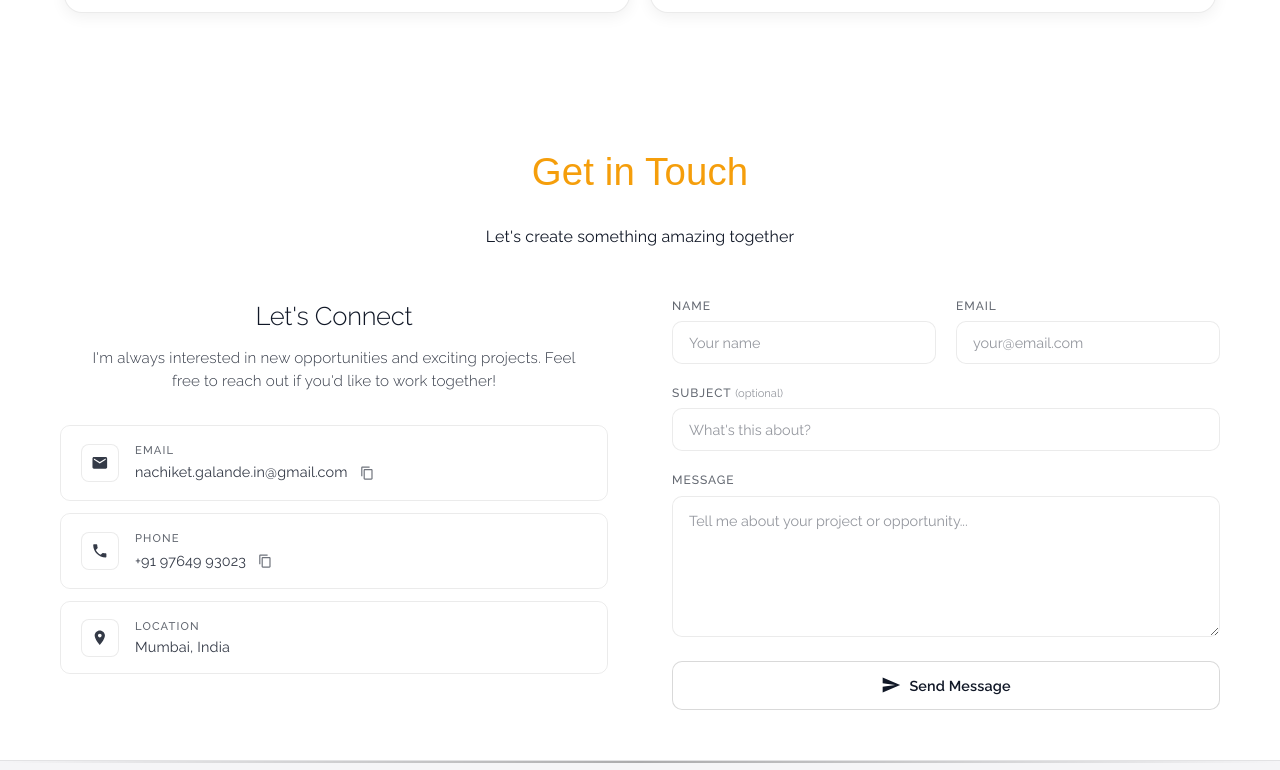
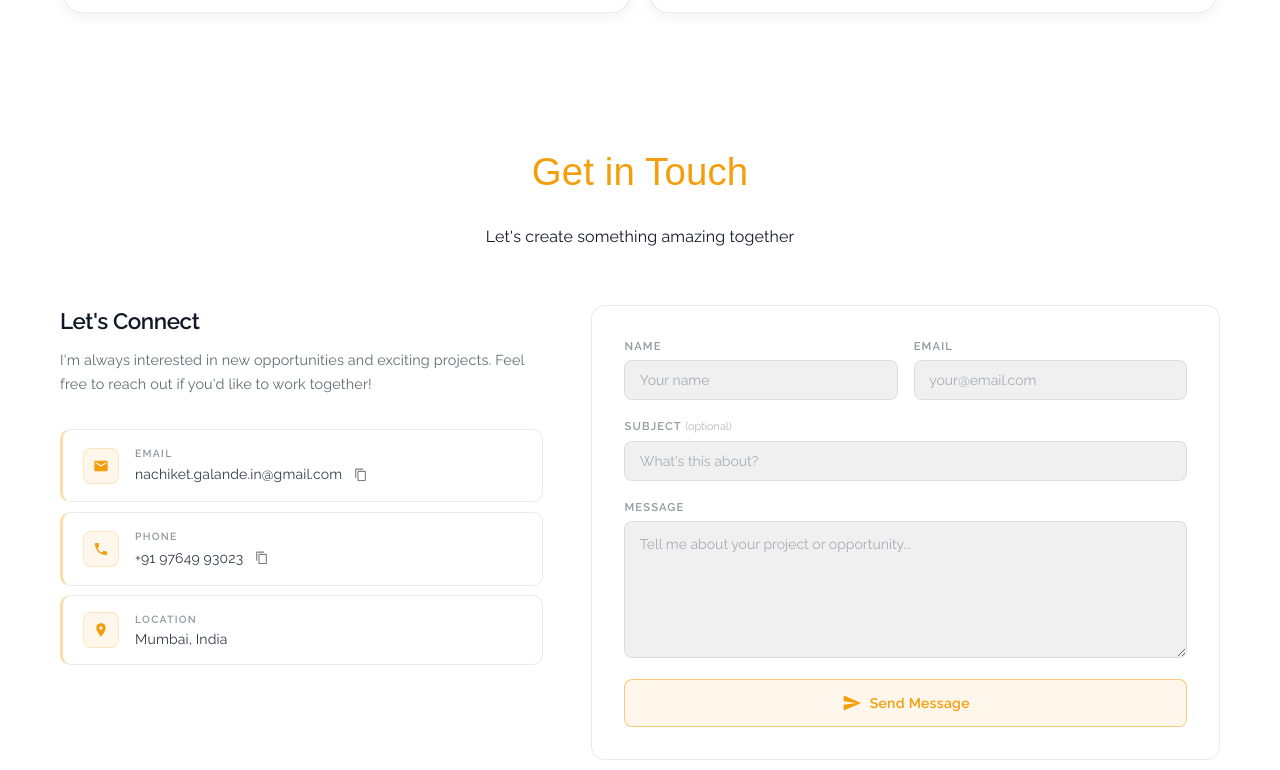
Before and after one commit to nachiketgalande1609/React-Portfolio, a React (Vite) app: page / in a window 1280 px wide. Shown: the part 9490-10260 px from the top of the page. Built offline with nearby package versions, Linux system fonts and the light colour scheme; no server answers; a web font is replaced by a local one.

Commit message:
Contact UI fix

```diff
--- a/src/pages/Contact/Contact.css
+++ b/src/pages/Contact/Contact.css
@@ -1,25 +1,14 @@
-/* Contact Section - Modern Minimal Black & White Design */
+/* Contact Section */
 .contact-section {
     color: var(--text-primary);
     position: relative;
     overflow: hidden;
-    padding: 3rem 0;
-}
-
-.contact-section::before {
-    content: "";
-    position: absolute;
-    top: 0;
-    left: 0;
-    right: 0;
-    height: 1px;
-    background: linear-gradient(90deg, transparent 0%, var(--text-primary) 50%, transparent 100%);
-    opacity: 0.1;
+    padding: 3rem 0 6rem;
 }
 
 .contact-header {
     text-align: center;
-    margin-bottom: 3rem;
+    margin-bottom: 3.5rem;
 }
 
 .header-decoration {
@@ -35,11 +24,12 @@
 
 .contact-content {
     display: grid;
-    grid-template-columns: 1fr 1fr;
-    gap: 4rem;
+    grid-template-columns: 1fr 1.3fr;
+    gap: 3rem;
     align-items: start;
 }
 
+/* ── Left Info Panel ── */
 .contact-info {
     display: flex;
     flex-direction: column;
@@ -50,40 +40,37 @@
     opacity: 0;
     transform: translateX(-30px);
     transition: all 0.6s cubic-bezier(0.215, 0.61, 0.355, 1) 0.2s;
-    text-align: center;
-    max-width: 500px;
-    margin: 0 auto;
 }
 
 .contact-title {
-    font-size: 1.6rem;
-    font-weight: 300;
+    font-size: 1.4rem;
+    font-weight: 600;
     color: var(--text-primary);
-    margin-bottom: 0.75rem;
-    letter-spacing: -0.01em;
+    margin-bottom: 0.6rem;
+    letter-spacing: -0.02em;
 }
 
 .contact-description {
-    font-size: 0.95rem;
-    line-height: 1.5;
-    color: var(--text-secondary);
-    font-weight: 300;
-    letter-spacing: 0.01em;
+    font-size: 0.9rem;
+    line-height: 1.7;
+    color: var(--text-tertiary);
+    font-weight: 400;
 }
 
-/* Contact Details — vertical list */
+/* Contact detail cards */
 .contact-details-grid {
     display: flex;
     flex-direction: column;
-    gap: 0.75rem;
+    gap: 0.6rem;
 }
 
 .contact-grid-item {
-    background: transparent;
+    background: var(--bg-card);
     padding: 1rem 1.25rem;
     border-radius: 10px;
     border: 1px solid var(--border-subtle);
-    transition: all 0.3s cubic-bezier(0.215, 0.61, 0.355, 1);
+    border-left: 3px solid rgba(245, 158, 11, 0.35);
+    transition: border-color 0.2s ease, background 0.2s ease;
     position: relative;
     overflow: hidden;
     opacity: 0;
@@ -91,27 +78,13 @@
 }
 
 .contact-grid-item.animate-on-scroll {
-    transition: all 0.5s cubic-bezier(0.215, 0.61, 0.355, 1);
-}
-
-.contact-grid-item::before {
-    content: "";
-    position: absolute;
-    top: 0;
-    left: -100%;
-    width: 100%;
-    height: 100%;
-    background: linear-gradient(90deg, transparent, var(--accent-soft), transparent);
-    transition: left 0.5s ease;
-}
-
-.contact-grid-item:hover::before {
-    left: 100%;
+    transition: all 0.5s cubic-bezier(0.215, 0.61, 0.355, 1), border-left-color 0.2s ease;
 }
 
 .contact-grid-item:hover {
     border-color: var(--border-default);
-    background: var(--bg-card);
+    border-left-color: #F59E0B;
+    background: var(--bg-card-hover);
 }
 
 .contact-item-content {
@@ -122,42 +95,42 @@
 }
 
 .contact-icon-wrapper {
-    width: 38px;
-    height: 38px;
+    width: 36px;
+    height: 36px;
     flex-shrink: 0;
     display: flex;
     align-items: center;
     justify-content: center;
-    background: var(--bg-card);
+    background: rgba(245, 158, 11, 0.08);
     border-radius: 8px;
-    border: 1px solid var(--border-subtle);
-    transition: all 0.3s ease;
+    border: 1px solid rgba(245, 158, 11, 0.2);
+    transition: all 0.2s ease;
 }
 
 .contact-mui-icon {
-    font-size: 1.1rem !important;
-    color: var(--text-secondary);
+    font-size: 1rem !important;
+    color: #F59E0B !important;
 }
 
 .contact-grid-item:hover .contact-icon-wrapper {
-    background: var(--bg-card-hover);
-    border-color: var(--border-default);
+    background: rgba(245, 158, 11, 0.12);
+    border-color: rgba(245, 158, 11, 0.35);
 }
 
 .contact-text {
     display: flex;
     flex-direction: column;
-    gap: 0.2rem;
+    gap: 0.15rem;
     flex: 1;
     min-width: 0;
 }
 
 .contact-text strong {
-    color: var(--text-tertiary);
-    font-weight: 500;
-    font-size: 0.7rem;
+    color: var(--text-muted);
+    font-weight: 600;
+    font-size: 0.65rem;
     text-transform: uppercase;
-    letter-spacing: 0.1em;
+    letter-spacing: 0.12em;
 }
 
 .contact-value-wrapper {
@@ -169,11 +142,13 @@
 
 .contact-value {
     color: var(--text-secondary);
-    font-size: 0.9rem;
+    font-size: 0.875rem;
     font-weight: 400;
-    letter-spacing: 0.01em;
     line-height: 1.3;
     min-width: 0;
+    overflow: hidden;
+    text-overflow: ellipsis;
+    white-space: nowrap;
 }
 
 .copy-btn {
@@ -183,68 +158,34 @@
     border-radius: 4px;
     cursor: pointer;
     transition: all 0.2s ease;
-    opacity: 0.6;
+    opacity: 0.5;
     display: flex;
     align-items: center;
     justify-content: center;
+    flex-shrink: 0;
 }
 
 .copy-btn:hover {
     opacity: 1;
-    background: var(--bg-card-hover);
+    background: var(--bg-elevated);
 }
 
 .copy-btn.copied {
     opacity: 1;
-    color: #4caf50;
+    color: #10b981;
 }
 
 .copy-icon {
-    font-size: 0.9rem !important;
-    color: var(--text-primary);
+    font-size: 0.85rem !important;
+    color: inherit;
 }
 
-/* Animation classes */
-.animate-in {
-    opacity: 1 !important;
-    transform: translate(0, 0) !important;
-}
-
-/* Responsive Design */
-@media (max-width: 768px) {
-    .contact-section {
-        padding: 2.5rem 0;
-    }
-
-    .contact-header {
-        margin-bottom: 2.5rem;
-    }
-
-    .contact-grid-item {
-        padding: 0.875rem 1rem;
-    }
-}
-
-@media (max-width: 480px) {
-    .contact-section {
-        padding: 2rem 0;
-    }
-
-    .contact-title {
-        font-size: 1.4rem;
-    }
-
-    .contact-value {
-        font-size: 0.85rem;
-    }
-
-    .copy-icon {
-        font-size: 0.8rem !important;
-    }
-}
-
-/* ── Contact Form ──────────────────────────────────────────── */
+/* ── Form Panel ── */
 .contact-form-wrapper {
+    background: var(--bg-card);
+    border: 1px solid var(--border-subtle);
+    border-radius: 14px;
+    padding: 2rem;
     opacity: 0;
     transform: translateX(30px);
     transition: all 0.6s cubic-bezier(0.215, 0.61, 0.355, 1) 0.3s;
@@ -258,46 +199,47 @@
 .contact-form {
     display: flex;
     flex-direction: column;
-    gap: 1.25rem;
+    gap: 1.1rem;
 }
 
 .form-row {
     display: grid;
     grid-template-columns: 1fr 1fr;
-    gap: 1.25rem;
+    gap: 1rem;
 }
 
 .form-field {
     display: flex;
     flex-direction: column;
-    gap: 0.4rem;
+    gap: 0.35rem;
 }
 
 .form-label {
-    font-size: 0.75rem;
-    font-weight: 500;
+    font-size: 0.7rem;
+    font-weight: 600;
     text-transform: uppercase;
-    letter-spacing: 0.08em;
-    color: var(--text-tertiary);
+    letter-spacing: 0.1em;
+    color: var(--text-muted);
 }
 
 .optional {
-    font-size: 0.7rem;
+    font-size: 0.68rem;
     text-transform: none;
     letter-spacing: 0;
     color: var(--text-muted);
     font-weight: 400;
+    opacity: 0.7;
 }
 
 .form-input {
-    background: var(--bg-card);
+    background: var(--bg-elevated);
     border: 1px solid var(--border-subtle);
-    border-radius: 10px;
-    padding: 0.75rem 1rem;
+    border-radius: 8px;
+    padding: 0.7rem 0.9rem;
     color: var(--text-primary);
-    font-size: 0.9rem;
+    font-size: 0.875rem;
     font-family: inherit;
-    transition: border-color 0.2s ease, background 0.2s ease;
+    transition: border-color 0.2s ease, background 0.2s ease, box-shadow 0.2s ease;
     outline: none;
     width: 100%;
     box-sizing: border-box;
@@ -305,11 +247,13 @@
 
 .form-input::placeholder {
     color: var(--text-muted);
+    opacity: 0.7;
 }
 
 .form-input:focus {
-    border-color: var(--border-default);
+    border-color: rgba(245, 158, 11, 0.5);
     background: var(--bg-card-hover);
+    box-shadow: 0 0 0 3px rgba(245, 158, 11, 0.07);
 }
 
 .form-input:disabled {
@@ -323,14 +267,14 @@
 
 .form-textarea {
     resize: vertical;
-    min-height: 130px;
+    min-height: 120px;
     line-height: 1.6;
 }
 
 .field-error {
-    font-size: 0.75rem;
+    font-size: 0.72rem;
     color: rgb(239, 68, 68);
-    margin-top: 2px;
+    margin-top: 1px;
 }
 
 .form-submit {
@@ -338,24 +282,25 @@
     align-items: center;
     justify-content: center;
     gap: 8px;
-    padding: 0.85rem 1.5rem;
-    border-radius: 10px;
-    border: 1px solid var(--border-default);
-    background: var(--bg-card);
-    color: var(--text-primary);
-    font-size: 0.9rem;
+    padding: 0.8rem 1.5rem;
+    border-radius: 8px;
+    border: 1px solid rgba(245, 158, 11, 0.5);
+    background: rgba(245, 158, 11, 0.08);
+    color: #F59E0B;
+    font-size: 0.875rem;
     font-weight: 600;
     font-family: inherit;
     cursor: pointer;
     transition: all 0.25s ease;
-    letter-spacing: 0.01em;
+    letter-spacing: 0.02em;
     margin-top: 0.25rem;
 }
 
 .form-submit:hover:not(:disabled) {
-    background: var(--bg-card-hover);
-    border-color: var(--border-strong);
+    background: rgba(245, 158, 11, 0.14);
+    border-color: rgba(245, 158, 11, 0.7);
     transform: translateY(-1px);
+    box-shadow: 0 4px 16px rgba(245, 158, 11, 0.12);
 }
 
 .form-submit:disabled {
@@ -376,10 +321,10 @@
 }
 
 .spinner {
-    width: 14px;
-    height: 14px;
-    border: 2px solid var(--border-subtle);
-    border-top-color: var(--text-primary);
+    width: 13px;
+    height: 13px;
+    border: 2px solid rgba(245, 158, 11, 0.25);
+    border-top-color: #F59E0B;
     border-radius: 50%;
     animation: spin 0.7s linear infinite;
     flex-shrink: 0;
@@ -389,11 +334,17 @@
     to { transform: rotate(360deg); }
 }
 
-/* ── Responsive ───────────────────────────────────────────── */
+/* Animation classes */
+.animate-in {
+    opacity: 1 !important;
+    transform: translate(0, 0) !important;
+}
+
+/* ── Responsive ── */
 @media (max-width: 900px) {
     .contact-content {
         grid-template-columns: 1fr;
-        gap: 2.5rem;
+        gap: 2rem;
     }
 
     .contact-form-wrapper {
@@ -405,8 +356,26 @@
     }
 }
 
+@media (max-width: 768px) {
+    .contact-section {
+        padding: 2.5rem 0 4rem;
+    }
+
+    .contact-form-wrapper {
+        padding: 1.5rem;
+    }
+}
+
 @media (max-width: 480px) {
     .form-row {
         grid-template-columns: 1fr;
     }
+
+    .contact-title {
+        font-size: 1.2rem;
+    }
+
+    .contact-value {
+        font-size: 0.82rem;
+    }
 }
```
